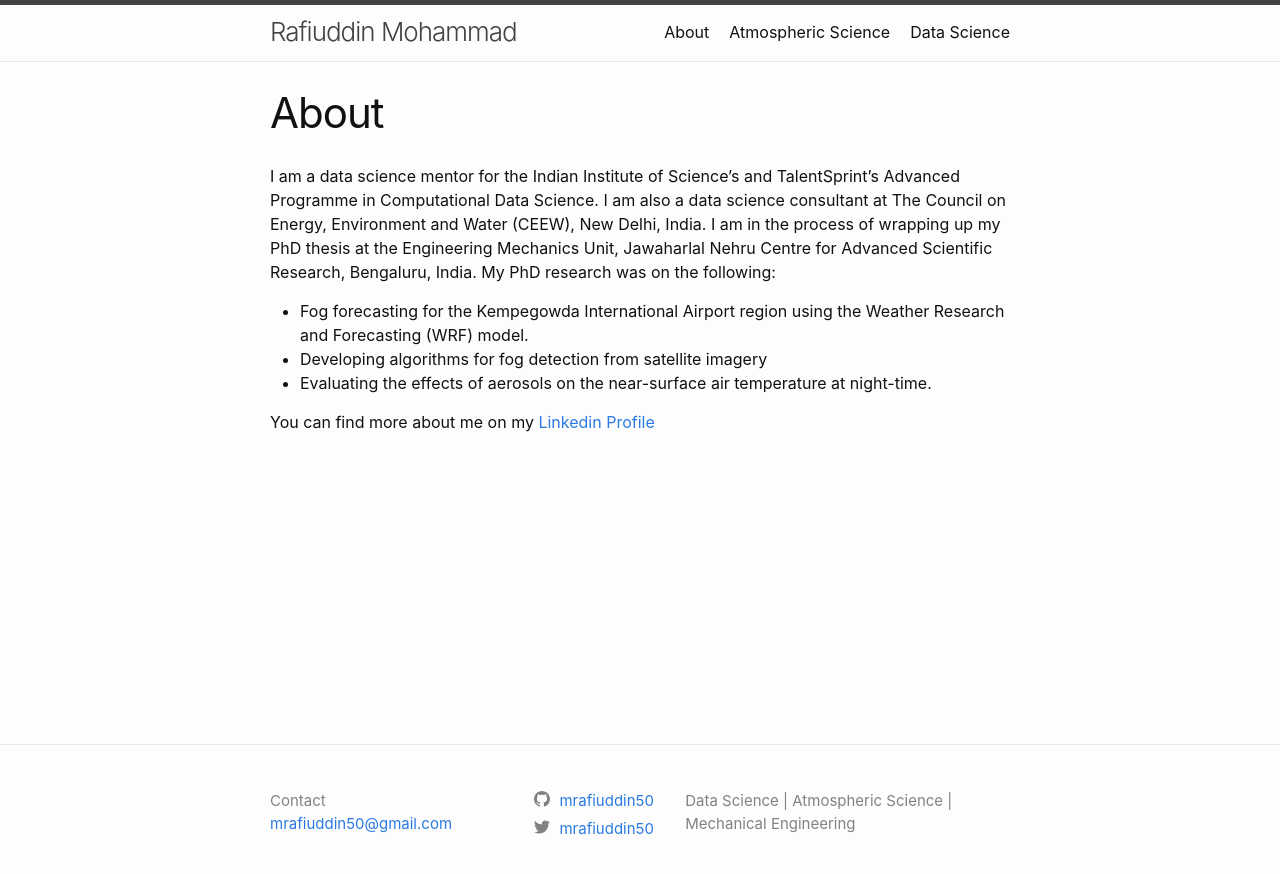
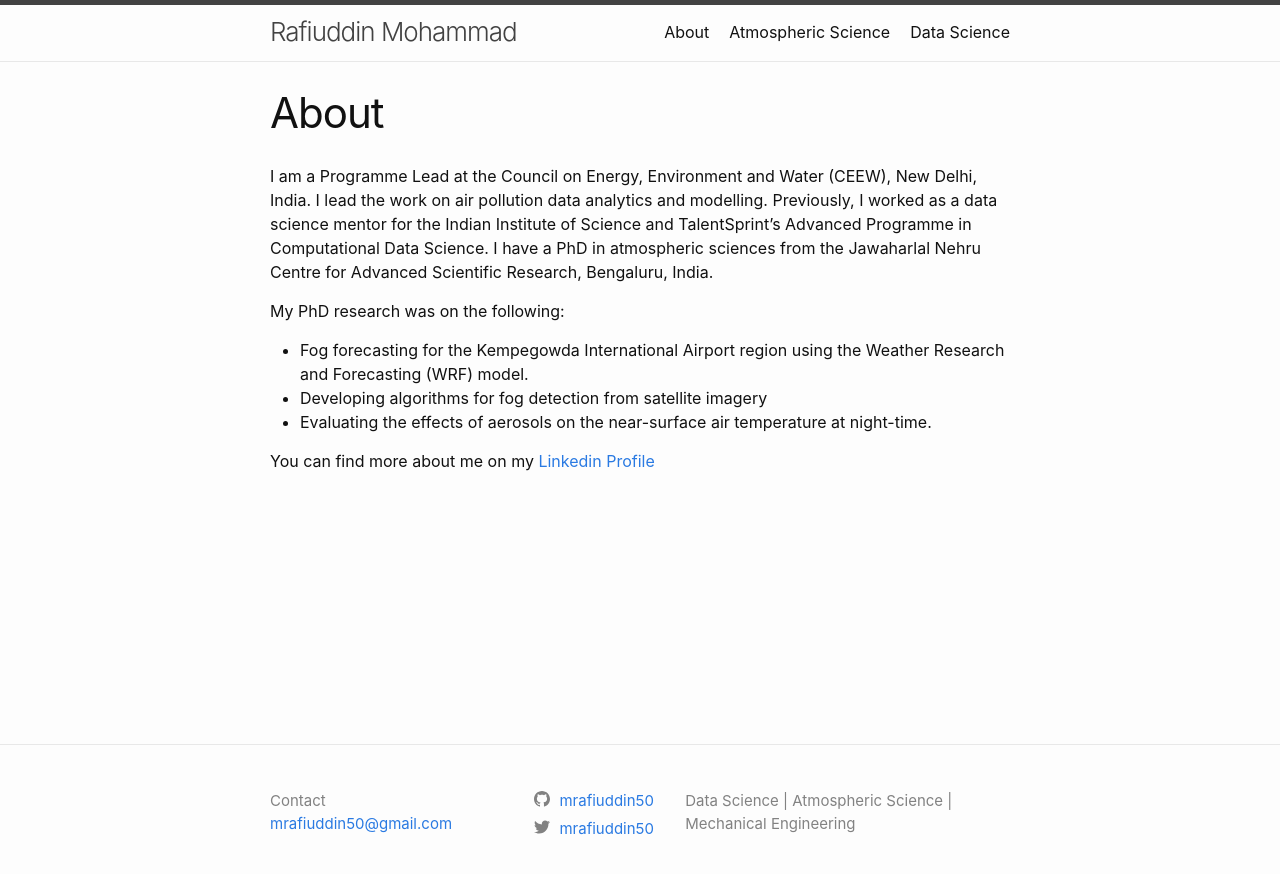
Before and after one commit to mrafiuddin50/mrafiuddin50.github.io, a Jekyll site: the page built from about.markdown, in a window 1280 px wide. Shown: the top 874 px of the page. Built offline with Jekyll 4.4.1, drawn with Linux system fonts in a browser that asks for light colours.

Commit message:
Update about.markdown

```diff
--- a/about.markdown
+++ b/about.markdown
@@ -4,13 +4,12 @@ title: About
 permalink: /about/
 ---
 
-I am a data science mentor for the Indian Institute of Science's and TalentSprint's Advanced Programme in Computational Data Science.
-I am also a data science consultant at The Council on Energy, Environment and Water (CEEW), New Delhi, India. I am in the process of
-wrapping up my PhD thesis at the Engineering Mechanics Unit, Jawaharlal Nehru Centre for Advanced Scientific Research, Bengaluru, India.
+I am a Programme Lead at the Council on Energy, Environment and Water (CEEW), New Delhi, India. I lead the work on air pollution data analytics and modelling. Previously, I worked as a data science mentor for the Indian Institute of Science and TalentSprint's Advanced Programme in Computational Data Science. I have a PhD in atmospheric sciences from the Jawaharlal Nehru Centre for Advanced Scientific Research, Bengaluru, India.
+
 My PhD research was on the following:
 
 * Fog forecasting for the Kempegowda International Airport region using the Weather Research and Forecasting (WRF) model.
 * Developing algorithms for fog detection from satellite imagery
 * Evaluating the effects of aerosols on the near-surface air temperature at night-time.
 
-You can find more about me on my [Linkedin Profile](https://www.linkedin.com/in/rafiuddin-mohammad-ba235b41/)
+You can find more about me on my [Linkedin Profile](https://www.linkedin.com/in/rafiuddin-mohammad-ph-d-ba235b41/?originalSubdomain=in)
```
